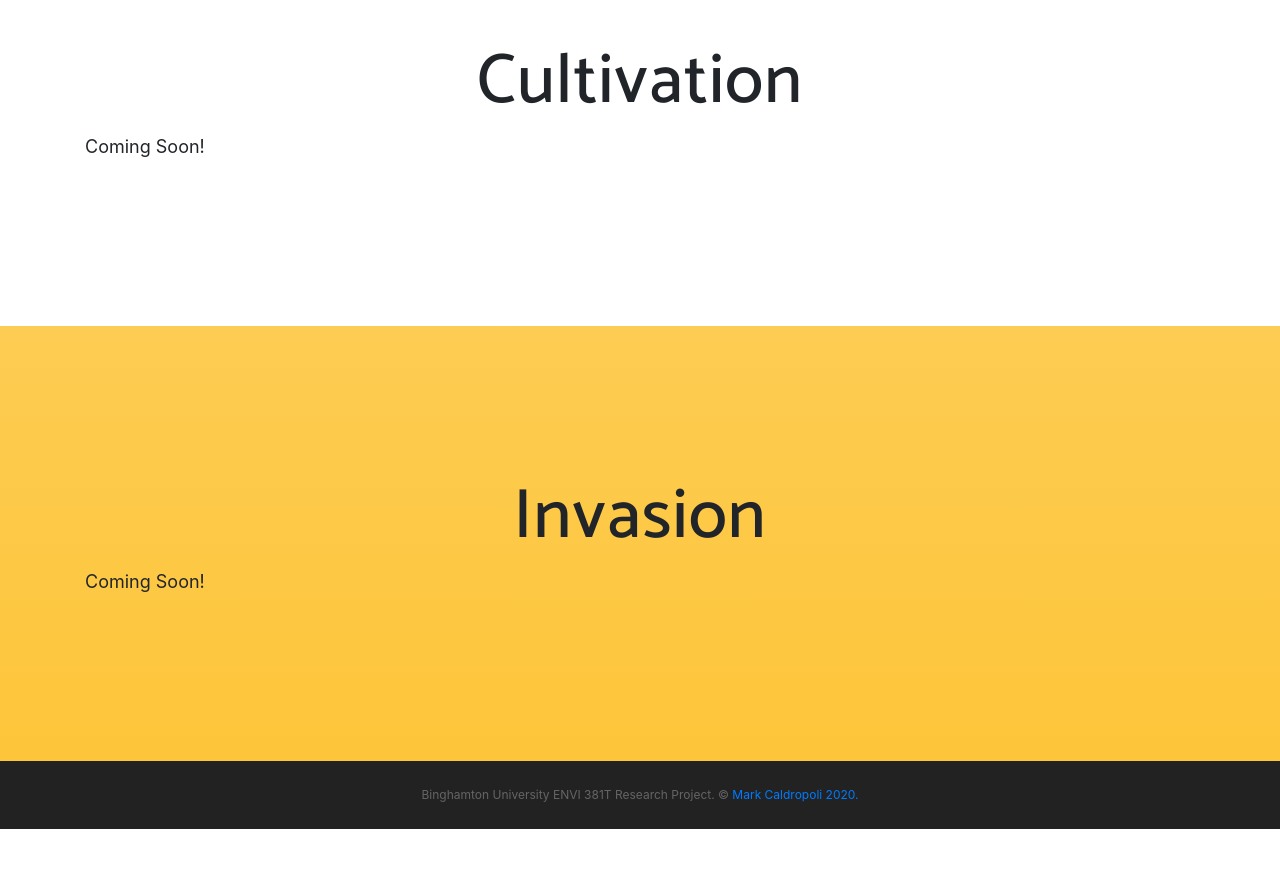
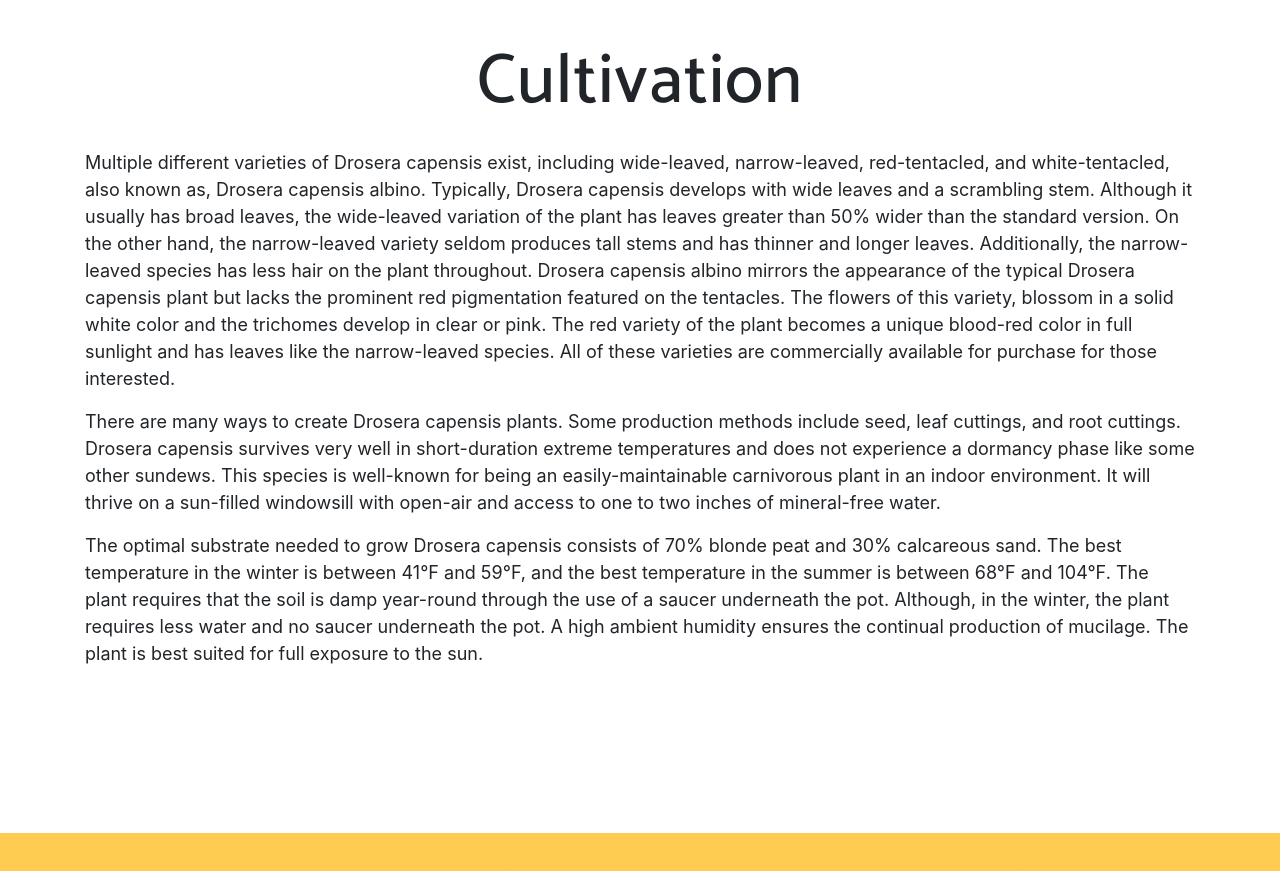
Before and after one commit to markcaldropoli/drosera, a website with bundled scripts: page index.html in a window 1280 px wide. Shown: the part 3020-3891 px from the top of the page. Before the commit the page ends 3849 px from the top, so only its background shows below. Built offline with nearby package versions, Linux system fonts and the light colour scheme; a web font is replaced by a local one.

Commit message:
Add information for cultivation section

```diff
--- a/index.html
+++ b/index.html
@@ -140,7 +140,10 @@
                   <h2 class="section-heading">Cultivation</h2>
               </div>
               <div class="col-md-12 mx-auto">
-                  <p>Coming Soon!</p>
+                  <p></p>
+                  <p>Multiple different varieties of Drosera capensis exist, including wide-leaved, narrow-leaved, red-tentacled, and white-tentacled, also known as, Drosera capensis albino. Typically, Drosera capensis develops with wide leaves and a scrambling stem. Although it usually has broad leaves, the wide-leaved variation of the plant has leaves greater than 50% wider than the standard version. On the other hand, the narrow-leaved variety seldom produces tall stems and has thinner and longer leaves. Additionally, the narrow-leaved species has less hair on the plant throughout. Drosera capensis albino mirrors the appearance of the typical Drosera capensis plant but lacks the prominent red pigmentation featured on the tentacles. The flowers of this variety, blossom in a solid white color and the trichomes develop in clear or pink. The red variety of the plant becomes a unique blood-red color in full sunlight and has leaves like the narrow-leaved species. All of these varieties are commercially available for purchase for those interested.</p>
+                  <p>There are many ways to create Drosera capensis plants. Some production methods include seed, leaf cuttings, and root cuttings. Drosera capensis survives very well in short-duration extreme temperatures and does not experience a dormancy phase like some other sundews. This species is well-known for being an easily-maintainable carnivorous plant in an indoor environment. It will thrive on a sun-filled windowsill with open-air and access to one to two inches of mineral-free water.</p>
+                  <p>The optimal substrate needed to grow Drosera capensis consists of 70% blonde peat and 30% calcareous sand. The best temperature in the winter is between 41°F and 59°F, and the best temperature in the summer is between 68°F and 104°F. The plant requires that the soil is damp year-round through the use of a saucer underneath the pot. Although, in the winter, the plant requires less water and no saucer underneath the pot. A high ambient humidity ensures the continual production of mucilage. The plant is best suited for full exposure to the sun.</p>
               </div>
           </div>
       </div>
```
